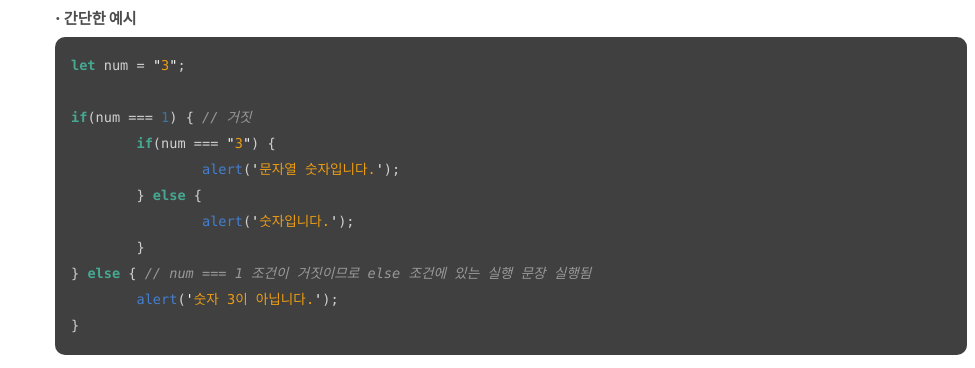
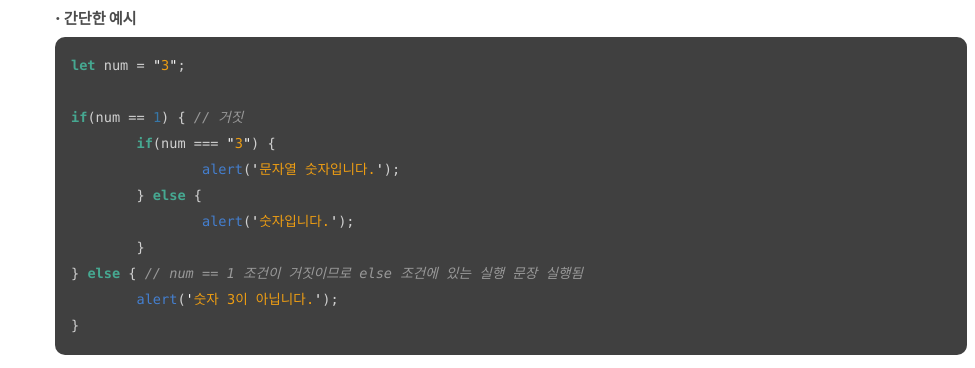
Before and after one commit to absolutelyfullycapable/absolutelyfullycapable.github.io, a Jekyll site: the page built from _posts/2020-09-19-javascript-제어문-조건문.md, in a window 1280 px wide and 900 px high, scrolled down 6513 px. Shown: the part 151-519 px from the top of the window, without its empty margins (305-1280 px from the left). Built offline with Jekyll 4.4.1, drawn with Linux system fonts in a browser that asks for light colours.

````diff
--- a/_posts/2020-09-19-javascript-제어문-조건문.md
+++ b/_posts/2020-09-19-javascript-제어문-조건문.md
@@ -280,13 +280,13 @@ if(조건식 A) {//조건식 A가 참인 경우
 ```js
 let num = "3";
 
-if(num === 1) { // 거짓
+if(num == 1) { // 거짓
 	if(num === "3") {
 		alert('문자열 숫자입니다.');
 	} else {
 		alert('숫자입니다.');
 	}
-} else { // num === 1 조건이 거짓이므로 else 조건에 있는 실행 문장 실행됨
+} else { // num == 1 조건이 거짓이므로 else 조건에 있는 실행 문장 실행됨
 	alert('숫자 3이 아닙니다.');
 }
 ```
````
